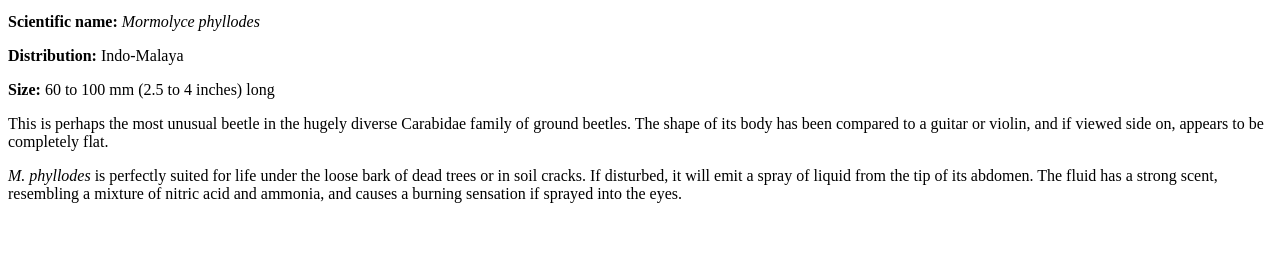
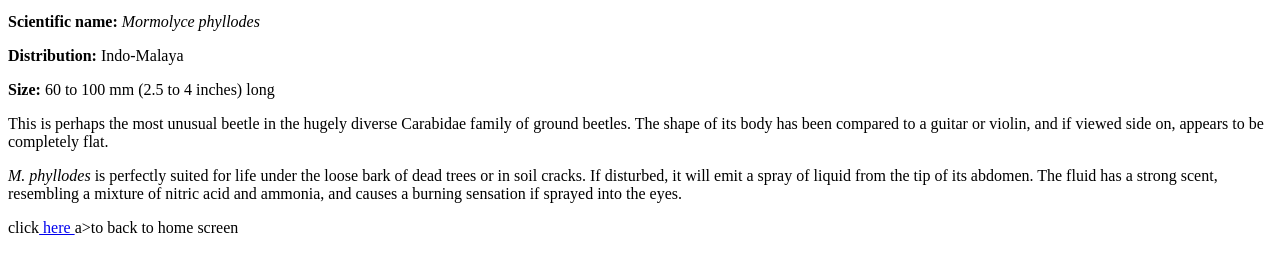
Before and after one commit to Samaddun/Samaddun, a plain HTML site: page 5.htm in a window 1280 px wide. Shown: the part 358-632 px from the top of the page. Drawn offline with Linux system fonts and the light colour scheme.

Commit message:
Update 5.htm

```diff
--- a/5.htm
+++ b/5.htm
@@ -26,6 +26,7 @@
 
 <p><em>M. phyllodes</em> is perfectly suited for life under the loose bark of dead trees or in soil cracks. If disturbed, it will emit a spray of liquid from the tip of its abdomen. The fluid has a strong scent, resembling a mixture of nitric acid and ammonia, and causes a burning sensation if sprayed into the eyes.</p>
 
+<p>click<a href="index.html"> here </a>a>to back to home screen</p>
 
 
 
```
